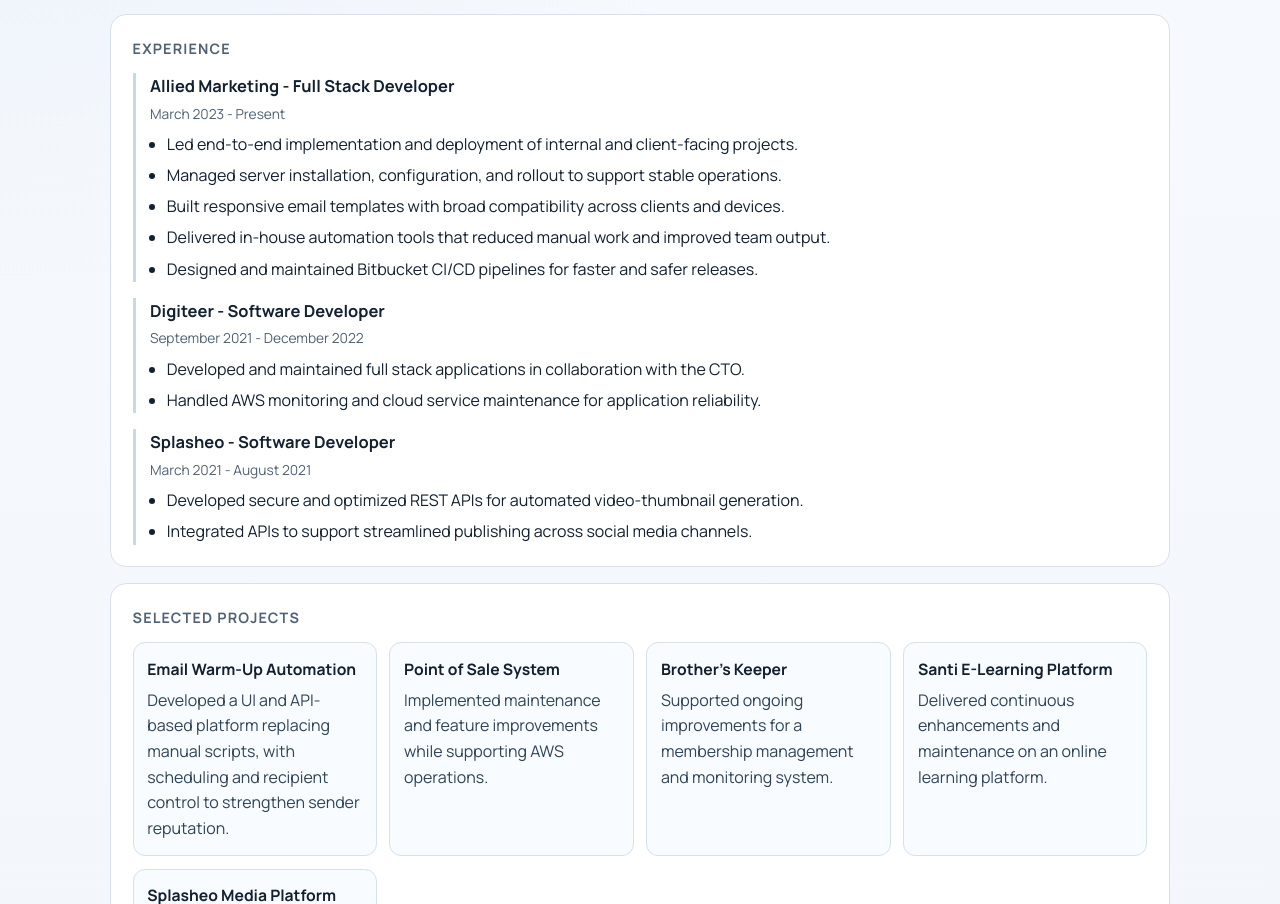
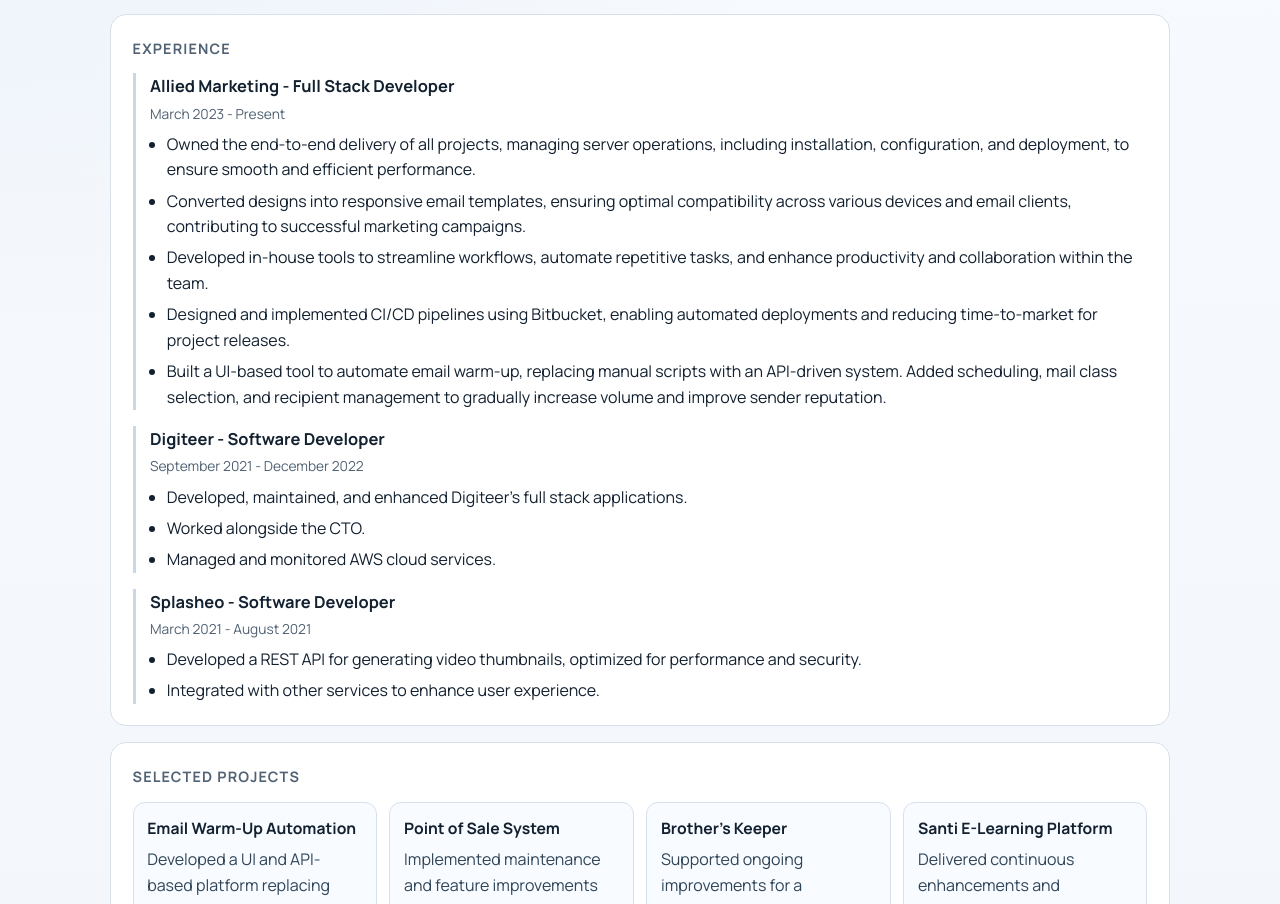
Before and after one commit to jandranrebbalangue/portfolio, a plain HTML site: page index.html in a window 1280 px wide. Shown: the part 580-1484 px from the top of the page. Drawn offline with Linux system fonts and the light colour scheme.

Commit message:
Update work experience match to resume

```diff
--- a/index.html
+++ b/index.html
@@ -71,11 +71,11 @@
             <h3>Allied Marketing - Full Stack Developer</h3>
             <p class="meta">March 2023 - Present</p>
             <ul>
-              <li>Led end-to-end implementation and deployment of internal and client-facing projects.</li>
-              <li>Managed server installation, configuration, and rollout to support stable operations.</li>
-              <li>Built responsive email templates with broad compatibility across clients and devices.</li>
-              <li>Delivered in-house automation tools that reduced manual work and improved team output.</li>
-              <li>Designed and maintained Bitbucket CI/CD pipelines for faster and safer releases.</li>
+              <li>Owned the end-to-end delivery of all projects, managing server operations, including installation, configuration, and deployment, to ensure smooth and efficient performance.</li>
+              <li>Converted designs into responsive email templates, ensuring optimal compatibility across various devices and email clients, contributing to successful marketing campaigns.</li>
+              <li>Developed in-house tools to streamline workflows, automate repetitive tasks, and enhance productivity and collaboration within the team.</li>
+              <li>Designed and implemented CI/CD pipelines using Bitbucket, enabling automated deployments and reducing time-to-market for project releases.</li>
+              <li>Built a UI-based tool to automate email warm-up, replacing manual scripts with an API-driven system. Added scheduling, mail class selection, and recipient management to gradually increase volume and improve sender reputation.</li>
             </ul>
           </article>
 
@@ -83,8 +83,9 @@
             <h3>Digiteer - Software Developer</h3>
             <p class="meta">September 2021 - December 2022</p>
             <ul>
-              <li>Developed and maintained full stack applications in collaboration with the CTO.</li>
-              <li>Handled AWS monitoring and cloud service maintenance for application reliability.</li>
+              <li>Developed, maintained, and enhanced Digiteer's full stack applications.</li>
+              <li>Worked alongside the CTO.</li>
+              <li>Managed and monitored AWS cloud services.</li>
             </ul>
           </article>
 
@@ -92,8 +93,8 @@
             <h3>Splasheo - Software Developer</h3>
             <p class="meta">March 2021 - August 2021</p>
             <ul>
-              <li>Developed secure and optimized REST APIs for automated video-thumbnail generation.</li>
-              <li>Integrated APIs to support streamlined publishing across social media channels.</li>
+              <li>Developed a REST API for generating video thumbnails, optimized for performance and security.</li>
+              <li>Integrated with other services to enhance user experience.</li>
             </ul>
           </article>
         </div>
```
